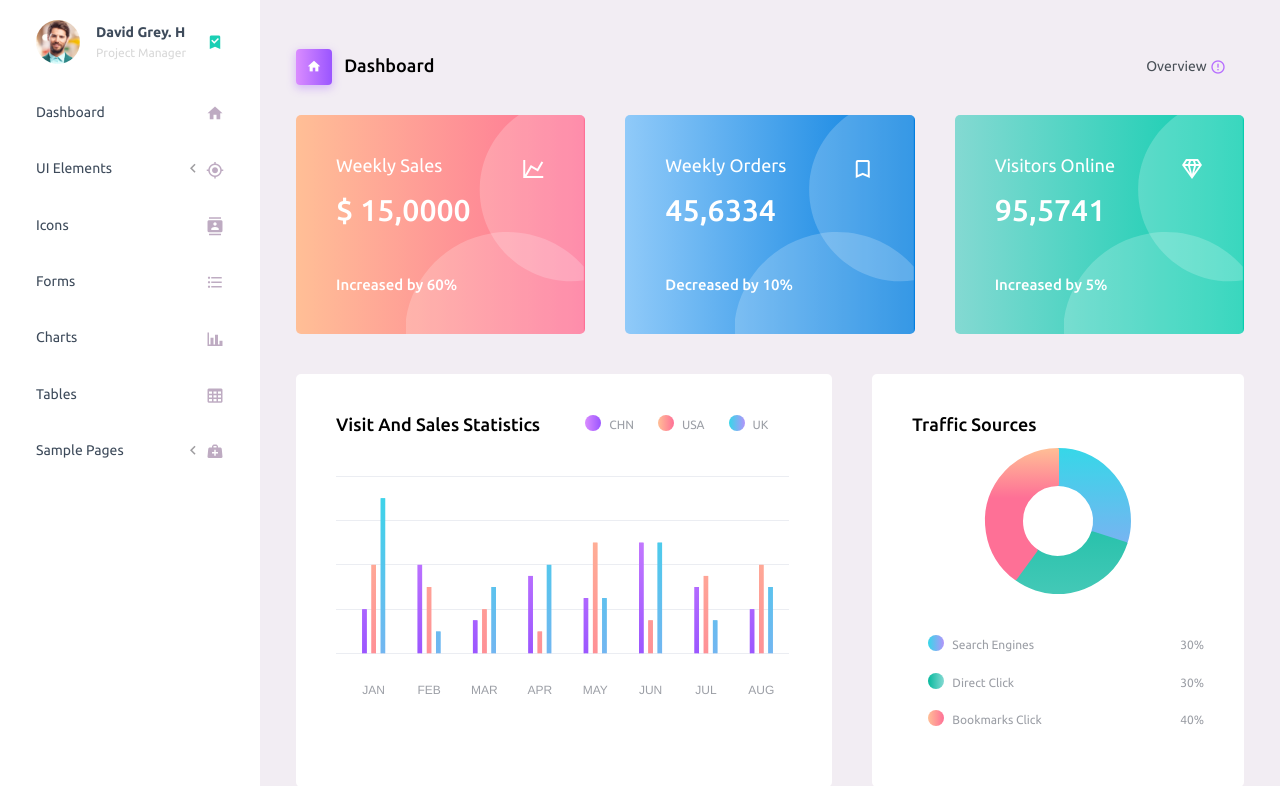
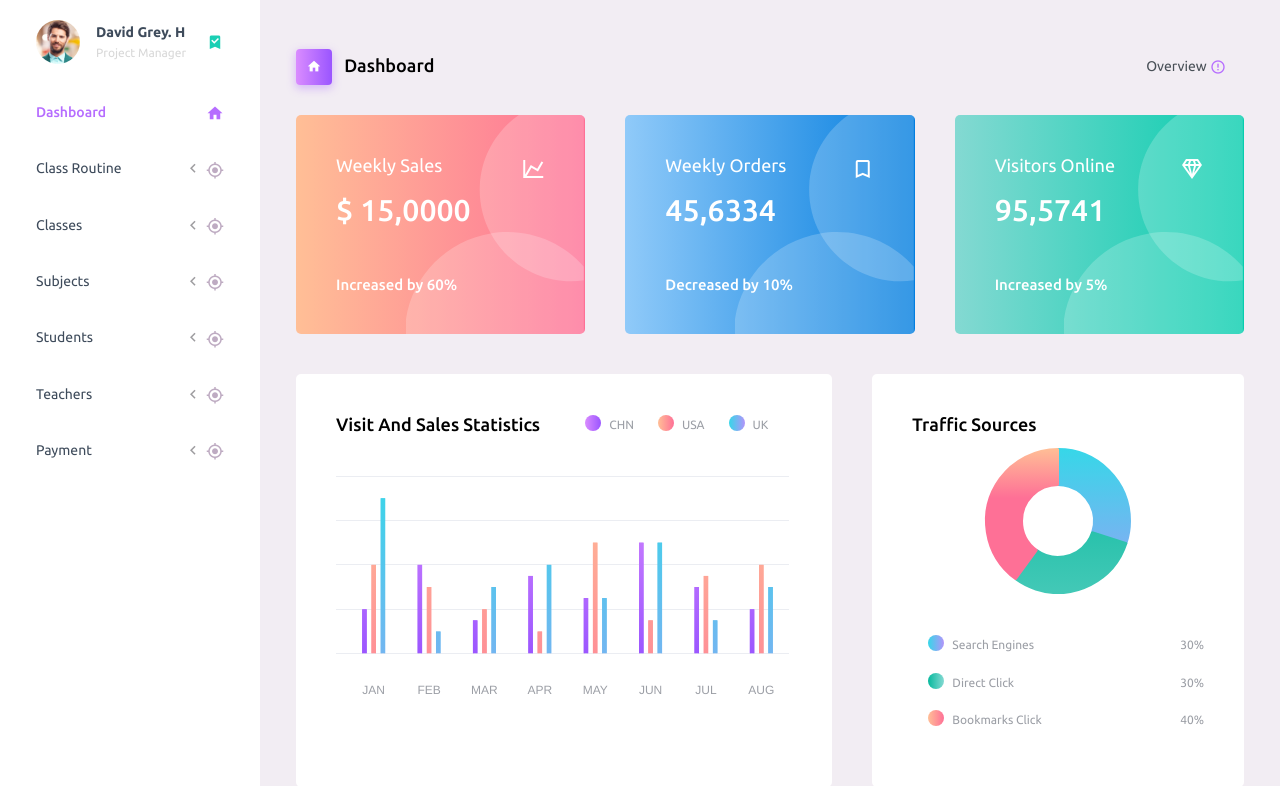
Before and after one commit to Nirobtpi/PSMS-Admin, a PHP site: page /index.php in a window 1280 px wide. Shown: the part 70-856 px from the top of the page. Run offline with PHP 8.4, Linux system fonts and the light colour scheme; the visitor is signed in with stand-in values (Sample User, id 1).

Commit message:
Clean Dashboard

```diff
--- a/header.php
+++ b/header.php
@@ -57,7 +57,7 @@ if (!isset($_SESSION['admin'])) {
                         <div class="dropdown-menu navbar-dropdown" aria-labelledby="profileDropdown">
                             <a class="dropdown-item" href="change-password.php">
                                 <i class="mdi mdi-cached mr-2 text-success"></i>
-                               Change Password
+                                Change Password
                             </a>
                             <div class="dropdown-divider"></div>
                             <a class="dropdown-item" href="logout.php">
@@ -201,64 +201,93 @@ if (!isset($_SESSION['admin'])) {
                         </a>
                     </li>
                     <li class="nav-item">
-                        <a class="nav-link" href="index.html">
+                        <a class="nav-link" href="index.php">
                             <span class="menu-title">Dashboard</span>
                             <i class="mdi mdi-home menu-icon"></i>
                         </a>
                     </li>
+
+                    <li class="nav-item">
+                        <a class="nav-link" data-toggle="collapse" href="#ui-basic4" aria-expanded="false" aria-controls="ui-basic">
+                            <span class="menu-title">Class Routine</span>
+                            <i class="menu-arrow"></i>
+                            <i class="mdi mdi-crosshairs-gps menu-icon"></i>
+                        </a>
+                        <div class="collapse" id="ui-basic4">
+                            <ul class="nav flex-column sub-menu">
+                                <li class="nav-item"> <a class="nav-link" href="">All Routine</a></li>
+                                <li class="nav-item"> <a class="nav-link" href="">Add New</a></li>
+                            </ul>
+                        </div>
+                    </li>
+                    <li class="nav-item">
+                        <a class="nav-link" data-toggle="collapse" href="#ui-basic4" aria-expanded="false" aria-controls="ui-basic">
+                            <span class="menu-title">Classes</span>
+                            <i class="menu-arrow"></i>
+                            <i class="mdi mdi-crosshairs-gps menu-icon"></i>
+                        </a>
+                        <div class="collapse" id="ui-basic4">
+                            <ul class="nav flex-column sub-menu">
+                                <li class="nav-item"> <a class="nav-link" href="">All Class</a></li>
+                                <li class="nav-item"> <a class="nav-link" href="">Add New</a></li>
+                            </ul>
+                        </div>
+                    </li>
+                    <li class="nav-item">
+                        <a class="nav-link" data-toggle="collapse" href="#ui-basic3" aria-expanded="false" aria-controls="ui-basic">
+                            <span class="menu-title">Subjects</span>
+                            <i class="menu-arrow"></i>
+                            <i class="mdi mdi-crosshairs-gps menu-icon"></i>
+                        </a>
+                        <div class="collapse" id="ui-basic3">
+                            <ul class="nav flex-column sub-menu">
+                                <li class="nav-item"> <a class="nav-link" href="">All Subjects</a></li>
+                                <li class="nav-item"> <a class="nav-link" href="">Add New</a></li>
+                            </ul>
+                        </div>
+                    </li>
+
                     <li class="nav-item">
                         <a class="nav-link" data-toggle="collapse" href="#ui-basic" aria-expanded="false" aria-controls="ui-basic">
-                            <span class="menu-title">UI Elements</span>
+                            <span class="menu-title">Students</span>
                             <i class="menu-arrow"></i>
                             <i class="mdi mdi-crosshairs-gps menu-icon"></i>
                         </a>
                         <div class="collapse" id="ui-basic">
                             <ul class="nav flex-column sub-menu">
-                                <li class="nav-item"> <a class="nav-link" href="pages/ui-features/buttons.html">Buttons</a></li>
-                                <li class="nav-item"> <a class="nav-link" href="pages/ui-features/typography.html">Typography</a></li>
+                                <li class="nav-item"> <a class="nav-link" href="">All Students</a></li>
+                                <li class="nav-item"> <a class="nav-link" href="">Search</a></li>
+                                <li class="nav-item"> <a class="nav-link" href="">Results</a></li>
                             </ul>
                         </div>
                     </li>
                     <li class="nav-item">
-                        <a class="nav-link" href="pages/icons/mdi.html">
-                            <span class="menu-title">Icons</span>
-                            <i class="mdi mdi-contacts menu-icon"></i>
+                        <a class="nav-link" data-toggle="collapse" href="#ui-basic1" aria-expanded="false" aria-controls="ui-basic">
+                            <span class="menu-title">Teachers</span>
+                            <i class="menu-arrow"></i>
+                            <i class="mdi mdi-crosshairs-gps menu-icon"></i>
                         </a>
-                    </li>
-                    <li class="nav-item">
-                        <a class="nav-link" href="pages/forms/basic_elements.html">
-                            <span class="menu-title">Forms</span>
-                            <i class="mdi mdi-format-list-bulleted menu-icon"></i>
-                        </a>
-                    </li>
-                    <li class="nav-item">
-                        <a class="nav-link" href="pages/charts/chartjs.html">
-                            <span class="menu-title">Charts</span>
-                            <i class="mdi mdi-chart-bar menu-icon"></i>
-                        </a>
-                    </li>
-                    <li class="nav-item">
-                        <a class="nav-link" href="pages/tables/basic-table.html">
-                            <span class="menu-title">Tables</span>
-                            <i class="mdi mdi-table-large menu-icon"></i>
-                        </a>
-                    </li>
-                    <li class="nav-item">
-                        <a class="nav-link" data-toggle="collapse" href="#general-pages" aria-expanded="false" aria-controls="general-pages">
-                            <span class="menu-title">Sample Pages</span>
-                            <i class="menu-arrow"></i>
-                            <i class="mdi mdi-medical-bag menu-icon"></i>
-                        </a>
-                        <div class="collapse" id="general-pages">
+                        <div class="collapse" id="ui-basic1">
                             <ul class="nav flex-column sub-menu">
-                                <li class="nav-item"> <a class="nav-link" href="pages/samples/blank-page.html"> Blank Page </a></li>
-                                <li class="nav-item"> <a class="nav-link" href="pages/samples/login.html"> Login </a></li>
-                                <li class="nav-item"> <a class="nav-link" href="pages/samples/register.html"> Register </a></li>
-                                <li class="nav-item"> <a class="nav-link" href="pages/samples/error-404.html"> 404 </a></li>
-                                <li class="nav-item"> <a class="nav-link" href="pages/samples/error-500.html"> 500 </a></li>
+                                <li class="nav-item"> <a class="nav-link" href="">All Teacher</a></li>
+                                <li class="nav-item"> <a class="nav-link" href="">Search</a></li>
                             </ul>
                         </div>
                     </li>
+                    <li class="nav-item">
+                        <a class="nav-link" data-toggle="collapse" href="#ui-basic2" aria-expanded="false" aria-controls="ui-basic">
+                            <span class="menu-title">Payment</span>
+                            <i class="menu-arrow"></i>
+                            <i class="mdi mdi-crosshairs-gps menu-icon"></i>
+                        </a>
+                        <div class="collapse" id="ui-basic2">
+                            <ul class="nav flex-column sub-menu">
+                                <li class="nav-item"> <a class="nav-link" href="">Students Payment</a></li>
+                                <li class="nav-item"> <a class="nav-link" href="">Teacher Payment</a></li>
+                            </ul>
+                        </div>
+                    </li>
+
                 </ul>
             </nav>
             <!-- partial -->
```
